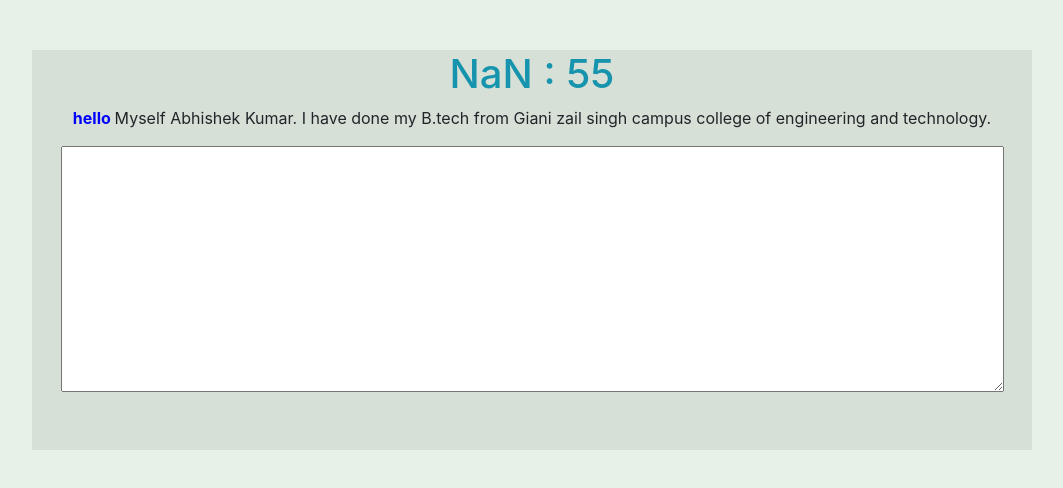
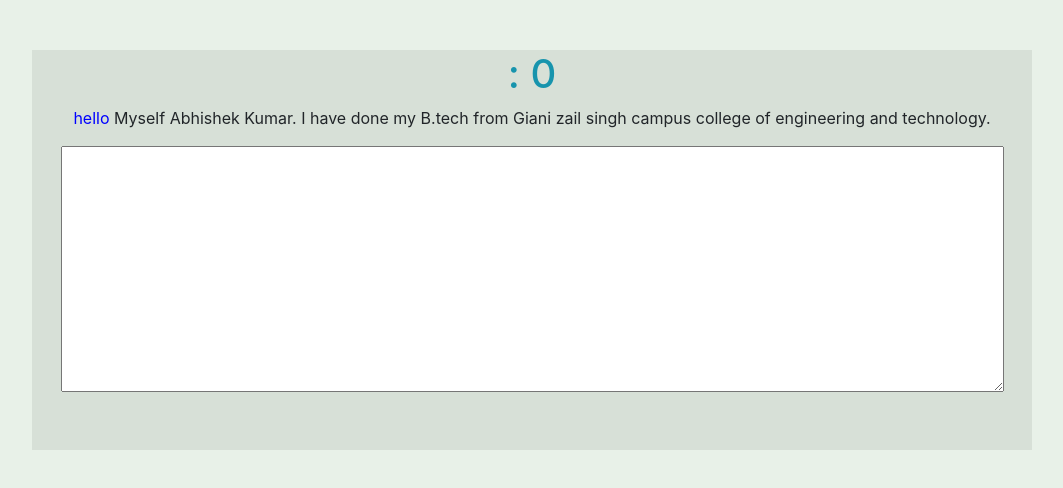
Before and after one commit to himanshu064/react-training, a React (Create React App) app: page /test in a window 1280 px wide. Shown: the top 488 px of the page, without its empty margins (108-1171 px from the left). Built offline with nearby package versions, Linux system fonts and the light colour scheme.

Commit message:
assignment7

```diff
--- a/src/Assign7/Result/Result.js
+++ b/src/Assign7/Result/Result.js
@@ -1,17 +1,24 @@
 import React from 'react';
+import {Link} from 'react-router-dom';
+import { useGlobalContext } from "../../context";
 import './style.css';
 
 const Result = () => {
+  const {correct,Timer } = useGlobalContext();
+    let x = correct.filter((item)=> item === true)
+    let y = correct.filter((item)=> item === false)
   return (
     <>
     <div className="container">
       <h2>Your Test Score</h2>
-      <h5>Total Words Typed : 50 </h5>
-      <h5>Correct Words : 50</h5>
-      <h5>Incorrect Words : 50</h5>
-      <h5>Typing Speed : 20 WPM</h5>
+      <h5>Total Words Typed : {x.length + y.length} </h5>
+      <h5>Correct Words : {x.length}</h5>
+      <h5>Incorrect Words : {y.length}</h5>
+      <h5>Typing Speed : {x.length/Timer} WPM</h5>
+      <Link to='/' >
       <button>RETAKE TEST</button>
       <button>Go to Home Page</button>
+      </Link>
     </div>
     </>
   )
--- a/src/Assign7/Test/Test.js
+++ b/src/Assign7/Test/Test.js
@@ -1,55 +1,72 @@
 import React,{useState,useEffect} from 'react';
 import { useGlobalContext } from "../../context";
+import { useNavigate } from "react-router-dom";
+
 import './style.css';
 
+function Word(props){
+  const {text,active,correct} = props;
+  if(correct === true){
+    return <span className='correct' >{text} </span>
+  }
+  if(correct === false){
+    return <span className='incorrect' >{text} </span>
+  }
+  if(active){
+    return <span className='active' >{text} </span>
+  }
+  return <span>{text} </span>
+}
+Word =  React.memo(Word);
+
 const Test = () => {
-  const { Timer } = useGlobalContext();
-  const[min,setMin] = useState (Timer);
-  const[sec,setSec] = useState (0);
-  const[userInput,setUserInput]= useState('');
-  const [index,setIndex] = useState(0);
-  const[correct,setCorrect]= useState('');
-  const[inCorrect,setInCorrect]= useState('');
-  const typeData =`hello Myself Abhishek Kumar. I have done my B.tech from Giani zail singh campus college of engineering and technology.`.split(' ');
 
-  const StartTest = (e)=>{
-      setUserInput(e.target.value);
-      if(userInput.endsWith(' ')){
-      setIndex(i=>i+1)
-      }
-  }
-    useEffect(()=>{
-      if(min===0 && sec ===0){
+  const {Timer,userInput,activeWordIndex,correct,typeData,startInput,test} = useGlobalContext();
+  const [min, setMin] = useState(Timer);
+  const [sec, setSec] = useState(0);
+  const navigate = useNavigate();
+  console.log(test,'trssdd')
+  //  const p = (userInput.split(' '));
+  useEffect(() => {
+    if (min === 0 && sec === 0) {
       setMin(0);
       setSec(0);
-         window.location ='/result';
-      }else{
+      navigate("/result");
+    }
+    // if(typeData.length === p.length - 1){
+    //   navigate("/result");
+    // }
+     else {
+      if (test){
       var timer;
-      timer = setTimeout(()=>{
+      timer = setTimeout(() => {
         setSec(sec - 1);
-        if (sec ===0){
+        if (sec === 0) {
           setMin(min - 1);
           setSec(59);
         }
-      },1000)
-      return ()=>clearTimeout(timer)
+      }, 1000)
     }
-    },[min,sec])
-
+      return () => clearTimeout(timer)
+    }
+    // eslint-disable-next-line
+  },[min,sec,navigate])
 
   return (
     <>
       <div className="container">
         <h1>{min} : {sec}</h1>
-    <p>{typeData.map((word,i)=>{
-      if(i === index){
-        return <b style={{'color':'blue'}}>{word} </b>
-      }
-      return <span>{word} </span>
+        <p>{typeData.map((word, i) => {
+          return <span key={i}>
+            <Word
+                  text={word}
+                  active={i === activeWordIndex}
+                  correct={correct[i]}
+                 />
+          </span>
         })}</p>
-    <textarea onChange={StartTest} cols="90" rows="10"></textarea>
+        <textarea onChange={(e)=>startInput(e.target.value)} value={userInput} cols="90" rows="10"></textarea>
       </div>
-
     </>
   )
 }
--- a/src/Assign7/Test/style.css
+++ b/src/Assign7/Test/style.css
@@ -4,3 +4,12 @@ body{
 .container{
     text-align: center;
 }
+.correct{
+    color: green;
+}
+.incorrect{
+    color: red;
+}
+.active{
+    color: blue;
+}
--- a/src/context.js
+++ b/src/context.js
@@ -4,16 +4,43 @@ const AppContext = React.createContext();
 
 const AppProvider = ({ children }) => {
   const [Timer, setTimer] = useState();
+  const [userInput, setUserInput] = useState('');
+  const [activeWordIndex, setActiveWordIndex] = useState(0);
+  const [correct,setCorrect] = useState([]);
+  const [test,setTest] = useState(false);
+  const typeData = `hello Myself Abhishek Kumar. I have done my B.tech from Giani zail singh campus college of engineering and technology.`.split(' ');
 
   const HandleSetTimer = (e) => {
     setTimer(e.target.value);
   };
+  const startInput = (value) => {
+    setTest(true);
+    if(value.endsWith(' ')){
+      setUserInput(value);
+      const a  = userInput.split(' ');
+      const b = a[a.length - 1]
+      setActiveWordIndex(i => i + 1);
+      const word = b.trim();
+        const newResult = [...correct];
+        newResult[activeWordIndex] =word === typeData[activeWordIndex];
+      setCorrect( newResult)
+    }else{
+      setUserInput(value);
+    }
+ }
 
   return (
     <AppContext.Provider
       value={{
         Timer,
+        userInput,
+        activeWordIndex,
+        correct,
+        typeData,
+        test,
+        setTest,
         HandleSetTimer,
+        startInput,
       }}
     >
       {children}
```
Lines whose indentation alone changed are shown as unchanged.
